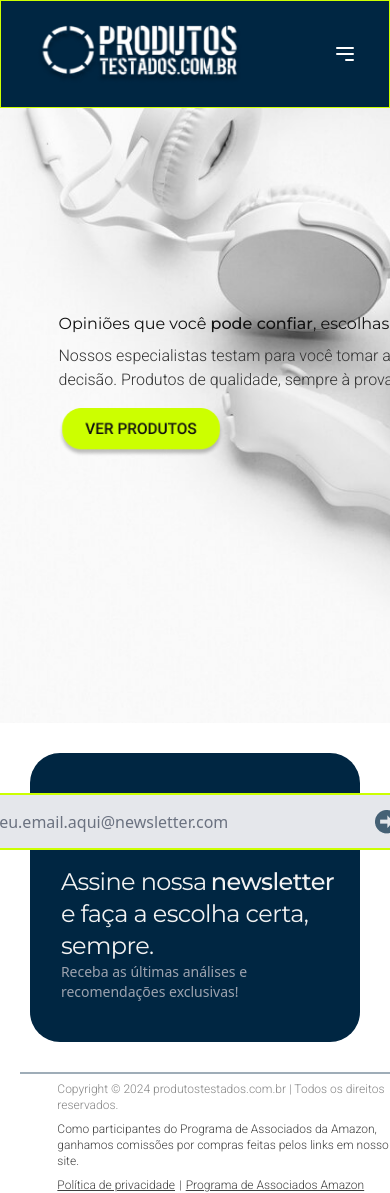
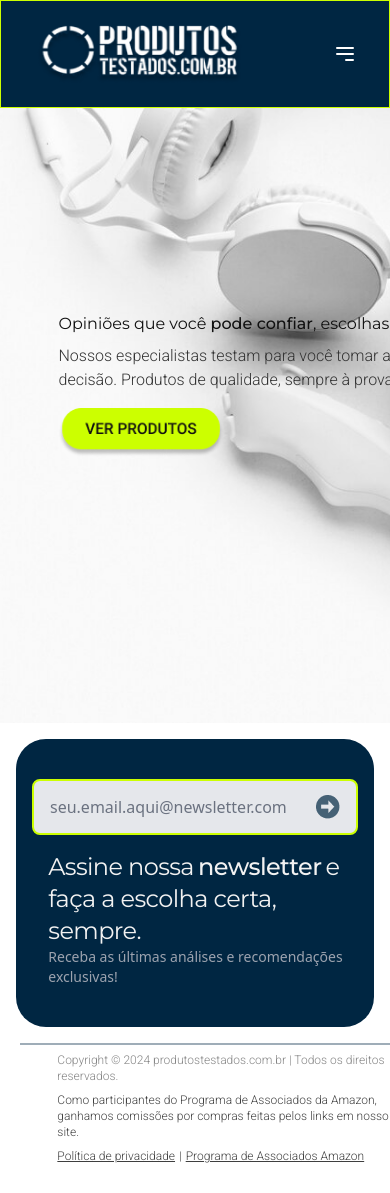
Before and after one commit to joaopouey/produtos-testados, a React (Create React App) app: page /home in a window 390 px wide. Shown: the top 1193 px of the page. After the commit the page ends 1164 px from the top, so only its background shows below. Built offline with nearby package versions, Linux system fonts and the light colour scheme.

Commit message:
Ajuste na responsividade da barra de newslettter

```diff
--- a/src/components/Newsletter.js
+++ b/src/components/Newsletter.js
@@ -2,10 +2,9 @@ import React from 'react';
 
 const Newsletter = () => {
   return (
-    <section className="bg-[#002642] text-white py-10 px-4 m-[30px] rounded-[30px]">
-      <div className="container mx-auto flex flex-col md:flex-row items-center space-y-4 md:space-y-0">
-        {/* Input e botão */}
-        <div className="flex items-center w-[443px] h-[57px] bg-gray-200 border-2 border-[#ccff00] rounded-lg px-4 py-2">
+    <section className="bg-[#002642] text-white py-10 px-4 m-4 rounded-[30px] grid grid-cols-1 md:grid-cols-2">
+      {/* grid 1 - Input e botão */}
+      <div className="flex items-center w-full h-14 bg-gray-200 border-2 border-[#ccff00] rounded-lg px-4 py-2">
         <input
           type="email"
           placeholder="seu.email.aqui@newsletter.com"
@@ -16,8 +15,8 @@ const Newsletter = () => {
         </button>
       </div>
 
-        {/* Texto da newsletter */}
-        <div className="ml-[5%]">
+      {/* grid 2 - Texto da newsletter */}
+      <div className="ml-[5%] mt-4 md:mt-0">
         <span className="text-[#f2f2f2] text-2xl font-light font-['Montserrat'] tracking-tight">
           Assine nossa
         </span>{' '}
@@ -31,7 +30,6 @@ const Newsletter = () => {
           Receba as últimas análises e recomendações exclusivas!
         </p>
       </div>
-      </div>
     </section>
   );
 };
```
Lines whose indentation alone changed are shown as unchanged.
